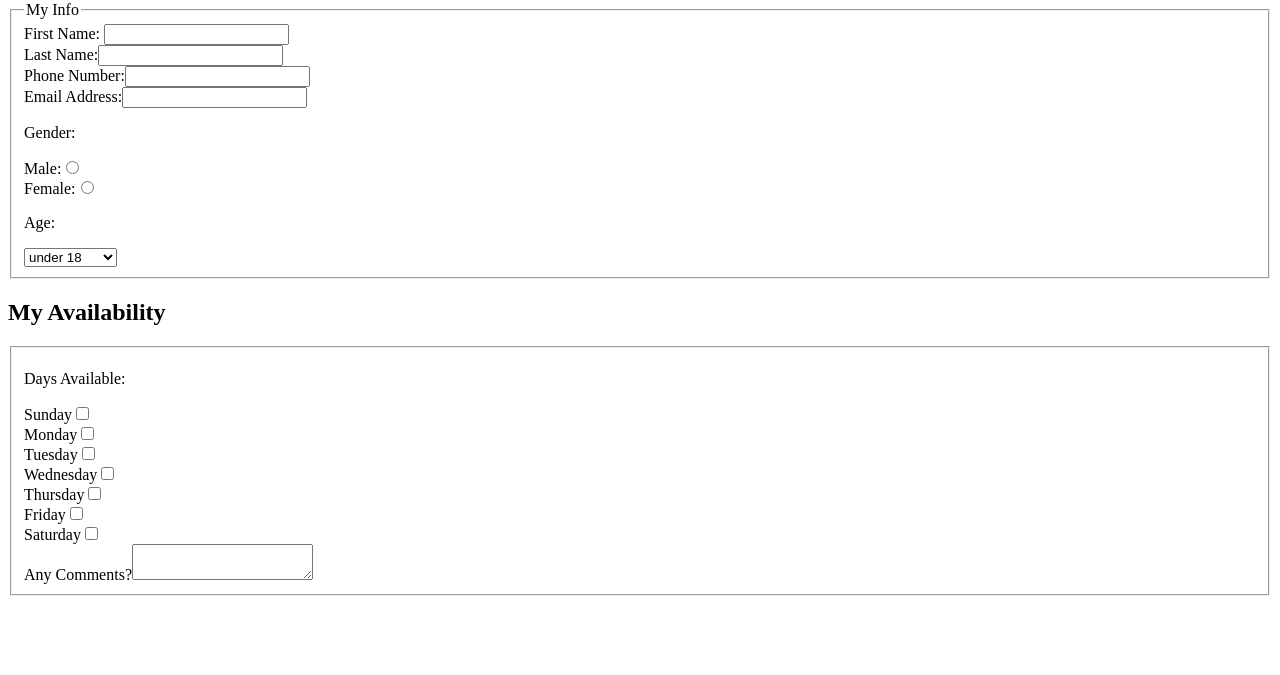
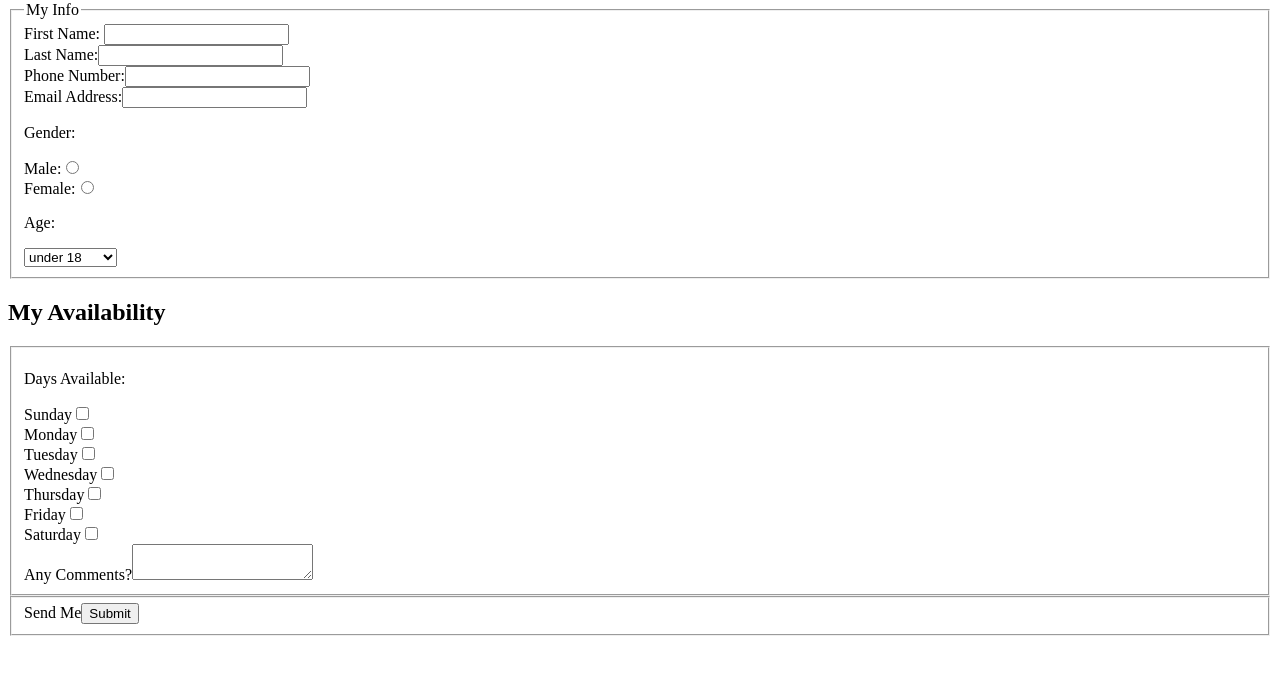
Before and after one commit to Ebahena2/Lab4, a plain HTML site: page index.html in a window 1280 px wide. Shown: the part 79-754 px from the top of the page. Drawn offline with Linux system fonts and the light colour scheme.

Commit message:
updated index file, such as ended body and html bc I forgot

```diff
--- a/index.html
+++ b/index.html
@@ -38,3 +38,9 @@
 	   <div><label>Saturday<input type="checkbox" name="available_field[]" value="saturday"></label></div>
 	   <div><label>Any Comments?<textarea name="comments_field"></textarea></label></div>
 	 </fieldset>
+	 <fieldset>
+	   <div><label>Send Me<input type="submit">
+	 </fieldset>
+  </form>
+</body>
+</htlm>
```
